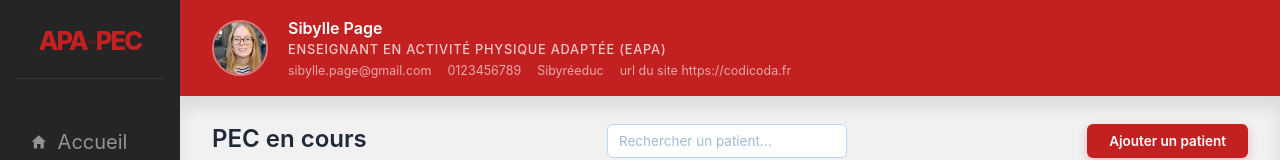
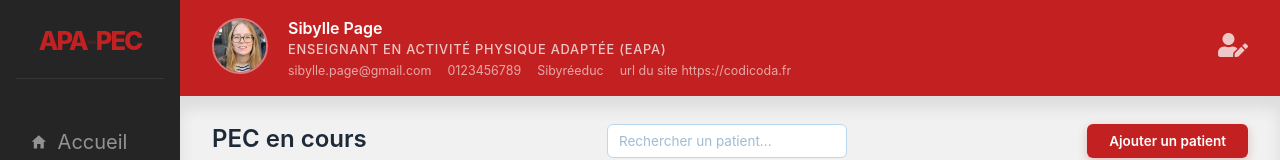
Before and after one commit to TomBrillouet/APA-PEC, a React (Vite) app: page /dashboard in a window 1280 px wide. Shown: the top 160 px of the page. Built offline with nearby package versions, Linux system fonts and the light colour scheme.

Commit message:
✨ F04: add Popup ProInfo & NewBilan

```diff
--- a/src/components/pages/dashboard/Header/Header.jsx
+++ b/src/components/pages/dashboard/Header/Header.jsx
@@ -1,13 +1,21 @@
-import { useState } from "react"
+import { useContext, useState } from "react"
 import styled from "styled-components"
 import { fakePro } from "../../../../datas/fakePro"
 import { theme } from "../../../../theme"
+import { FaUserEdit } from "react-icons/fa"
+import { MainContext } from "../../../../context/MainContext"
 
 export default function Header() {
   const [pro, setPro] = useState(fakePro)
+  const { toggleProInfo } = useContext(MainContext)
+
+  const handleClick = () => {
+    toggleProInfo()
+  }
 
   return (
     <HeaderStyled>
+      <div className="pro-infos">
         <img src={pro.image} alt={pro.firstName} />
         <div className="pro-details">
           <div className="pro-name">
@@ -21,6 +29,10 @@ export default function Header() {
             <span>{pro.website}</span>
           </div>
         </div>
+      </div>
+      <div className="pro-modification" onClick={handleClick}>
+        <FaUserEdit />
+      </div>
     </HeaderStyled>
   )
 }
@@ -28,9 +40,13 @@ export default function Header() {
 const HeaderStyled = styled.div`
   display: flex;
   align-items: center;
-  gap: 20px;
   background-color: ${theme.colors.primary};
   padding: 18px 32px;
+  justify-content: space-between;
+
+  .pro-infos {
+    display: flex;
+    gap: 20px;
 
     img {
       height: 56px;
@@ -72,4 +88,15 @@ const HeaderStyled = styled.div`
         color: rgba(255, 255, 255, 0.6);
       }
     }
+  }
+  .pro-modification {
+    font-size: 30px;
+    color: rgba(255, 255, 255, 0.75);
+    cursor: pointer;
+    transition: ease 0.2s;
+    &:hover {
+      color: #fff;
+      transform: scale(0.95);
+    }
+  }
 `
--- a/src/components/pages/dashboard/Main/Main.jsx
+++ b/src/components/pages/dashboard/Main/Main.jsx
@@ -7,12 +7,15 @@ import TopMainBar from "./TopMainBar.jsx"
 import { usePatients } from "../../../../hooks/usePatients.jsx"
 import PatientOpened from "./Popup/PatientOpened/PatientOpened.jsx"
 import AddPatient from "./Popup/AddPatient/AddPatient.jsx"
+import ProInfo from "./Popup/ProInfo/ProInfo.jsx"
 
 export default function Main() {
   const [addPatient, setAddPatient] = useState(false)
   const [patientOpen, setPatientOpen] = useState(false)
+  const [proInfo, setProInfo] = useState(false)
   const [selectedPatient, setSelectedPatient] = useState(null)
   const [search, setSearch] = useState("")
+  const [isNewBilan, setIsNewBilan] = useState(false)
   const { addNewPatient, updatePatients, patients, updateLogBook } =
     usePatients()
 
@@ -20,13 +23,22 @@ export default function Main() {
     setAddPatient(!addPatient)
   }
 
-  const handleSelectedPatient = (selectedPatient) => {
-    setSelectedPatient(selectedPatient)
+  const toggleProInfo = () => {
+    setProInfo(!proInfo)
   }
 
   const togglePatient = (patientToOpen) => {
     setPatientOpen(!patientOpen)
     handleSelectedPatient(patientToOpen)
+    setIsNewBilan(false)
+  }
+
+  const toggleNewBilan = () => {
+    setIsNewBilan(!isNewBilan)
+  }
+
+  const handleSelectedPatient = (selectedPatient) => {
+    setSelectedPatient(selectedPatient)
   }
 
   const patientsFiltered = patients.filter(
@@ -45,6 +57,9 @@ export default function Main() {
     updatePatients,
     toggleAddPatient,
     togglePatient,
+    toggleProInfo,
+    toggleNewBilan,
+    isNewBilan,
     selectedPatient,
     handleSelectedPatient,
     updateLogBook,
@@ -64,6 +79,12 @@ export default function Main() {
           <>
             <div className="overlay" onClick={togglePatient}></div>
             <PatientOpened />
+          </>
+        )}
+        {proInfo && (
+          <>
+            <div className="overlay" onClick={toggleProInfo}></div>
+            <ProInfo />
           </>
         )}
         <div className="main-background">
--- a/src/components/pages/dashboard/Main/Popup/PatientOpened/BodyPatient/BodyPatient.jsx
+++ b/src/components/pages/dashboard/Main/Popup/PatientOpened/BodyPatient/BodyPatient.jsx
@@ -5,6 +5,7 @@ import { useContext, useState } from "react"
 import BilansPatient from "./BilansPatient.jsx"
 import LogBookHistory from "./LogBookHistory.jsx"
 import Logbook from "./Logbook.jsx"
+import FooterPatient from "./FooterPatient.jsx"
 
 export default function BodyPatient() {
   const { selectedPatient } = useContext(MainContext)
@@ -24,6 +25,7 @@ export default function BodyPatient() {
       <BilansPatient selectedPatient={selectedPatient} />
       <LogBookHistory selectedPatient={selectedPatient} />
       <Logbook isModifEnabled={isModifEnabled} />
+      <FooterPatient />
     </BodyPatientStyled>
   )
 }
--- /dev/null
+++ b/src/components/pages/dashboard/Main/Popup/PatientOpened/BodyPatient/FooterPatient.jsx
@@ -0,0 +1,12 @@
+import { useContext } from "react"
+import { MainContext } from "../../../../../../../context/MainContext"
+import Button from "../../../../../../reusable/Button"
+
+export default function FooterPatient() {
+  const { toggleNewBilan } = useContext(MainContext)
+  return (
+    <div>
+      <Button onClick={toggleNewBilan} label={"Faire un bilan"} />
+    </div>
+  )
+}
--- /dev/null
+++ b/src/components/pages/dashboard/Main/Popup/PatientOpened/NewBilan/NewBilan.jsx
@@ -0,0 +1,3 @@
+export default function NewBilan() {
+  return <div>NewBilan Component</div>
+}
--- a/src/components/pages/dashboard/Main/Popup/PatientOpened/PatientOpened.jsx
+++ b/src/components/pages/dashboard/Main/Popup/PatientOpened/PatientOpened.jsx
@@ -4,9 +4,10 @@ import { MainContext } from "../../../../../../context/MainContext.jsx"
 import HeaderPatient from "../HeaderPopup.jsx"
 import BodyPatient from "./BodyPatient/BodyPatient.jsx"
 import { getAge } from "../../../../../../utils/math.js"
+import NewBilan from "./NewBilan/NewBilan.jsx"
 
 export default function PatientOpened() {
-  const { togglePatient, selectedPatient } = useContext(MainContext)
+  const { togglePatient, selectedPatient, isNewBilan } = useContext(MainContext)
   return (
     <Popup>
       <HeaderPatient
@@ -16,7 +17,7 @@ export default function PatientOpened() {
         } (${getAge(selectedPatient.birth)} ans)`}
         onClick={togglePatient}
       />
-      <BodyPatient />
+      {isNewBilan ? <NewBilan /> : <BodyPatient />}
     </Popup>
   )
 }
--- /dev/null
+++ b/src/components/pages/dashboard/Main/Popup/ProInfo/BodyPro/BodyPro.jsx
@@ -0,0 +1,3 @@
+export default function BodyPro() {
+  return <div>BodyPro Component</div>
+}
--- /dev/null
+++ b/src/components/pages/dashboard/Main/Popup/ProInfo/ProInfo.jsx
@@ -0,0 +1,18 @@
+import { useContext } from "react"
+import Popup from "../Popup.jsx"
+import { MainContext } from "../../../../../../context/MainContext.jsx"
+import HeaderPopup from "../HeaderPopup.jsx"
+import BodyPro from "./BodyPro/BodyPro.jsx"
+
+export default function ProInfo() {
+  const { toggleProInfo } = useContext(MainContext)
+  return (
+    <Popup>
+      <HeaderPopup
+        title={"Modifier les informations du professionnel"}
+        onClick={toggleProInfo}
+      />
+      <BodyPro />
+    </Popup>
+  )
+}
--- a/src/context/MainContext.jsx
+++ b/src/context/MainContext.jsx
@@ -5,6 +5,9 @@ export const MainContext = createContext({
   updatePatients: () => {},
   toggleAddPatient: () => {},
   togglePatient: () => {},
+  toggleProInfo: () => {},
+  toggleNewBilan: () => {},
+  isNewBilan: false,
   selectedPatient: {},
   updateLogBook: () => {},
 })
```
Lines whose indentation alone changed are shown as unchanged.
